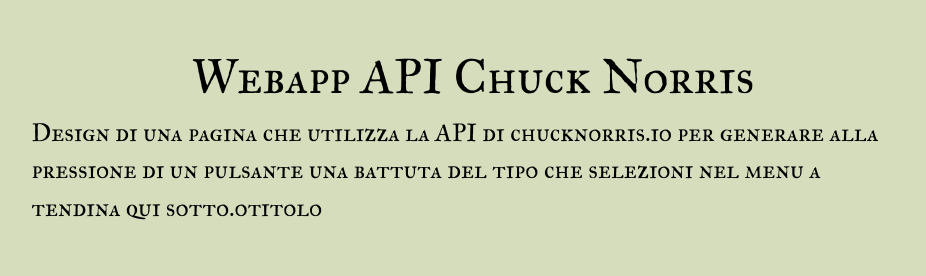
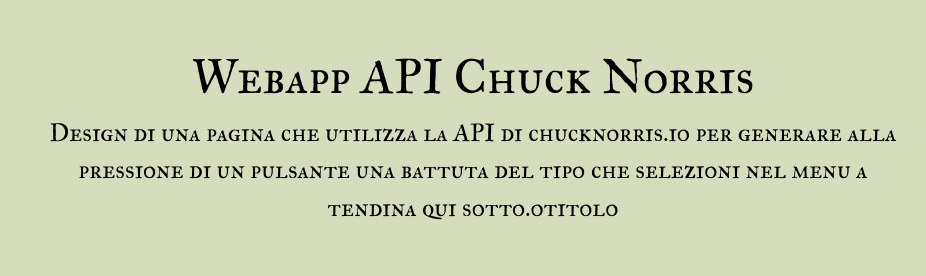
Before and after one commit to LilPessy/chuckNorrisPetti, a React (Vite) app: page / in a window 1280 px wide. Shown: the top 276 px of the page, without its empty margins (167-1093 px from the left). Built offline with nearby package versions, Linux system fonts and the light colour scheme; no server answers.

Commit message:
aggiornato stile editorial content
componente finito

```diff
--- a/src/styles/EditorialContent.css
+++ b/src/styles/EditorialContent.css
@@ -1,13 +1,9 @@
-*{
-    margin: 0;
-    padding: 0;
-    box-sizing: border-box;
-}
-
 .editorialContent h1{
     font-size: var(--sizeLarge);
+    text-align: center;
 }
 
 .editorialContent h3{
     font-size: var(--sizeMedium);
+    text-align: center;
 }
```
